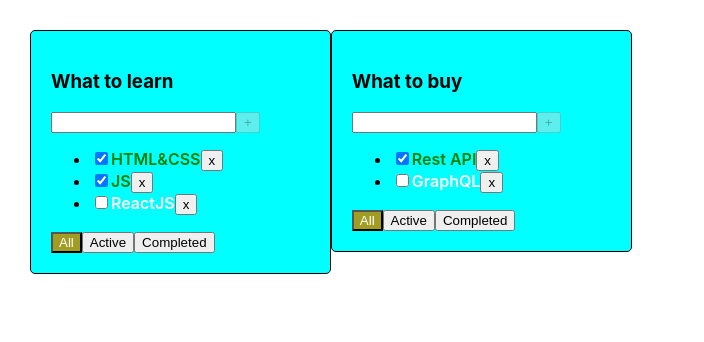
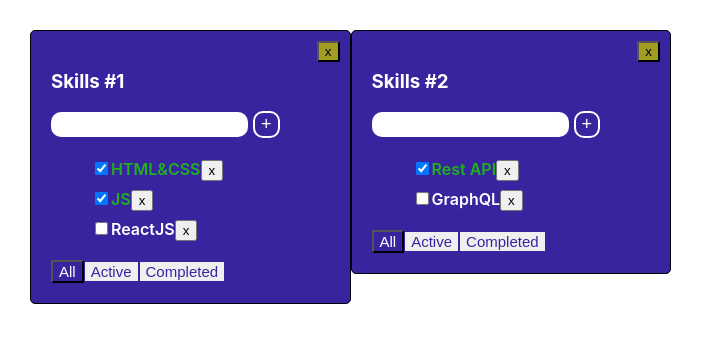
Before and after one commit to Vyacheslav-Spilch/It-incubator-TodoList, a React (Create React App) app: page / in a window 1280 px wide. Shown: the top 342 px of the page, without its empty margins (0-704 px from the left). Built offline with nearby package versions, Linux system fonts and the light colour scheme.

Commit message:
creating a component AddItemForm

```diff
--- /dev/null
+++ b/src/AddItemForm.tsx
@@ -0,0 +1,51 @@
+import React, {KeyboardEvent, ChangeEvent, useState } from "react";
+import { Button } from "./Button";
+import './App.css';
+
+type AddItemFormProps = {
+    addTask: (todoListId: string, taskTitle: string) => void
+    todoListId: string
+}
+
+export const AddItemForm = (props: AddItemFormProps) => {
+    const [taskTitle, setTaskTitle] = useState<string>('')
+    const [error, setError] = useState<string | null>(null)
+
+    const addTaskHandler = () => {
+        if(taskTitle.trim()) {
+            props.addTask(props.todoListId, taskTitle)
+            setTaskTitle("")
+        }
+        else {
+            setError('Error - empty string')
+        }
+    }
+
+    const onChangeHandler = (e: ChangeEvent<HTMLInputElement>) => {
+        setError(null)
+        setTaskTitle(e.currentTarget.value)
+    }
+
+    const onKeyDownHandler = (e: KeyboardEvent<HTMLInputElement>) => {
+        setError(null)
+        if(e.key === "Enter" && taskTitle.trim()) {
+            addTaskHandler()
+        }
+        else {
+            setError('Error - empty string')
+        }
+    }
+
+    return (
+        <div className="input_and_btn">
+                    <input
+                        value={taskTitle}
+                        onChange={onChangeHandler}
+                        onKeyDown={onKeyDownHandler}
+                        className={error ? "error input" : "input"}
+                    />
+                    <Button title="+" onClickHandler={addTaskHandler} isDisabled={!taskTitle} className={"btn-add-task"}/>
+                    {error && <div className="error-message">{error}</div>}
+                </div>
+    )
+}
--- a/src/App.css
+++ b/src/App.css
@@ -5,15 +5,38 @@
   display: flex;
   padding: 30px;
 }
+
 .todoList > div {
   margin-right: 50px;
 }
+
 .todoList {
   border: 1px solid black;
   border-radius: 5px;
-  background-color: aqua;
+  /* background-color: rgb(0, 255, 128); */
+  background-color: rgb(57, 36, 160);
   padding: 20px;
   font-weight: 600;
+  position: relative;
+}
+.title-todolist {
+  color: #fff;
+}
+.title {
+  font-size: 35px;
+  letter-spacing: 1.2;
+  text-align: center;
+  color: #fff;
+}
+.container-title {
+  margin: 0 auto;
+  background-color:rgb(57, 36, 160);
+  padding: 15px 35px;
+  border-radius: 35px;
+}
+.todoList ul {
+  list-style-type: none;
+  line-height: 30px;
 }
 
 .error {
@@ -22,15 +45,74 @@
 .error-message {
   color: red
 }
+.input {
+  border-radius: 10px;
+  padding: 5px 10px;
+  outline: none;
+}
 
 .active-filter {
-  background-color: rgb(160, 156, 36);
+  background-color: rgb(57, 36, 160);
   color: #fff;
 }
 
 .task-done {
-  color: green;
+  color: rgb(31, 177, 31);
 }
 .task-active {
   color: #fff;
 }
+
+.delete-todolist {
+  right: 10px;
+  top: 10px;
+  background-color: rgb(160, 156, 36);
+  position: absolute;
+  cursor: pointer;
+}
+.delete-todolist:hover {
+  background-color: #fff;
+  color: rgb(160, 156, 36);
+}
+
+.btn-add-task {
+  border-radius: 10px;
+  border: 2px solid #fff;
+  background-color: rgb(57, 36, 160);
+  color: #fff;
+  font-size: 18px;
+  font-weight: 400;
+  cursor: pointer;
+}
+.btn-add-task:hover {
+  transform: scale(1.1);
+  transition: all 0.3s ease-in;
+}
+.isActive-filter, .active-filter {
+  cursor: pointer;
+  font-size: 15px;
+}
+
+.isActive-filter {
+  border: 1px solid rgb(57, 36, 160);
+  color: rgb(57, 36, 160);
+}
+
+.filter_span{
+  font-size: 18px;
+  font-weight: bold;
+  display: inline-block;
+  margin: 10px 0 20px;
+  color:  transparent;
+  letter-spacing: 1.2px;
+  -webkit-text-stroke: #fff;
+  -webkit-text-stroke-width: 1px;
+}
+.input_and_btn {
+  display: flex;
+  align-items: center;
+}
+.input_and_btn input {
+  border: none;
+  margin-right: 5px;
+}
--- a/src/App.tsx
+++ b/src/App.tsx
@@ -14,8 +14,8 @@ const App = () => {
   let todolistID2 = v1()
 
   let [todolists, setTodolists] = useState<Array<todoListsType>>([
-      {id: todolistID1, title: 'What to learn', filter: 'all'},
-      {id: todolistID2, title: 'What to buy', filter: 'all'},
+      {id: todolistID1, title: 'Skills #1', filter: 'all'},
+      {id: todolistID2, title: 'Skills #2', filter: 'all'},
   ])
 
   let [tasks, setTasks] = useState({
@@ -30,6 +30,101 @@ const App = () => {
       ]
   })
 
+
+const deleteTasks = (todolistID: string, taskId: string) => {
+  let currentTasks = tasks[todolistID]
+  let filteredTasks = currentTasks.filter(el => el.id !== taskId)
+  tasks[todolistID] = filteredTasks
+  setTasks({...tasks})
+
+  // setTasks({...tasks, [todolistID]: tasks[todolistID].filter(el => el.id !== taskId)})
+}
+
+const addTask = (todoListID: string, newTitle: string) => {
+  //создаем новый объект, типа TaksType
+  let newTask = {
+    id: v1(),
+    title: newTitle,
+    isDone: false
+  }
+  // делаем копию исходного объекта, затем для того, чтобы создать дубликат ([key]: Array),
+  // указываем в качестве ключа идентификатор, под которым, у нас находится нужный массив,
+  // и далее делаем копию этого массива (не забывая указать ключ массива), со всеми исходными элементами,
+  // добавляя в его начало, новый объект
+  setTasks({...tasks,
+    [todoListID]: [newTask, ...tasks[todoListID]]
+  })
+}
+
+const changeTaskStatus = (todolistID: string, taskId: string, newIsDoneValue: boolean) => {
+  setTasks({...tasks,
+    [todolistID]: tasks[todolistID].map(el => el.id === taskId ? {...el, isDone: newIsDoneValue} : el)
+  })
+}
+
+const changeTasks = (tasktodolistID: string, filterValues: filterValuesType) => {
+  setTodolists(todolists.map(el => el.id === tasktodolistID ? {...el, filter: filterValues} : el))
+}
+const deleteTodolist = (todoListID: string) => {
+  setTodolists(todolists.filter(el => el.id !== todoListID))
+  //Очищаем данные о обьекте, после его удаления
+  delete tasks[todoListID]
+  todolists.pop()
+}
+
+
+
+
+  let todoListContent = todolists.length !== 0
+  ?
+  todolists.map(el => {
+    let taskForTodoList = tasks[el.id]
+    if(el.filter === "active") {
+      taskForTodoList = tasks[el.id].filter(el => el.isDone === false)
+    }
+    else if(el.filter === "completed") {
+      taskForTodoList = tasks[el.id].filter(el => el.isDone === true)
+    }
+    return (
+      <TodoList
+      title={el.title}
+      tasks={taskForTodoList}
+      deleteTasks={deleteTasks}
+      deleteTodolist={deleteTodolist}
+      changeTasks={changeTasks}
+      addTask={addTask}
+      filter={el.filter}
+      todoListId={el.id}
+      changeTaskStatus={changeTaskStatus}
+    />
+    )
+  })
+  :
+  <div className='container-title'><span className='title'>Список задач пуст</span></div>
+
+
+
+
+  return (
+    <div className="App">
+      {todoListContent}
+    </div>
+  );
+
+}
+
+export default App;
+
+
+{/* <TodoList
+          title={"What is learn"}
+          tasks={filteredTasks}
+          deleteTasks={deleteTasks}
+          changeTasks={changeTasks}
+          addTask={addTask}
+          filter={filter}
+          changeTaskStatus={changeTaskStatus}
+        /> */}
 
 // let [tasks, setTasks] = useState<Array<TaskType>>([
 //   {id: v1(), title: "CSS", isDone: true},
@@ -50,68 +145,3 @@ const App = () => {
 //     filter: "all",
 //   },
 // ])
-
-const deleteTasks = (todolistID: string, taskId: string) => {
-  setTasks({...tasks, [todolistID]: tasks[todolistID].filter(el => el.id !== taskId)})
-}
-
-const addTask = (newTitle: string) => {
-  // let newTask: TaskType = {
-  //   id: v1(),
-  //   title: newTitle,
-  //   isDone: false,
-  // }
-  // setTasks([newTask, ...tasks])
-}
-
-const changeTaskStatus = (taskId: string, newIsDoneValue: boolean) => {
-  // let nexTask: Array<TaskType> = tasks.map(el => el.id === taskId ? {...el, isDone: newIsDoneValue} : el)
-  // setTasks(nexTask)
-}
-
-const changeTasks = (taskTodoListIs: string, filterValues: filterValuesType) => {
-  setTodolists(todolists.map(el => el.id === taskTodoListIs ? {...el, filter: filterValues} : el))
-}
-
-
-
-
-  return (
-    <div className="App">
-      {todolists.map(el => {
-        let taskForTodoList = tasks[el.id]
-        if(el.filter === "active") {
-          taskForTodoList = tasks[el.id].filter(el => el.isDone === false)
-        }
-        if(el.filter === "completed") {
-          taskForTodoList = tasks[el.id].filter(el => el.isDone === true)
-        }
-        return (
-          <TodoList
-          title={el.title}
-          tasks={taskForTodoList}
-          deleteTasks={deleteTasks}
-          changeTasks={changeTasks}
-          addTask={addTask}
-          filter={el.filter}
-          todoListId={el.id}
-          changeTaskStatus={changeTaskStatus}
-        />
-        )
-      })}
-    </div>
-  );
-}
-
-export default App;
-
-
-{/* <TodoList
-          title={"What is learn"}
-          tasks={filteredTasks}
-          deleteTasks={deleteTasks}
-          changeTasks={changeTasks}
-          addTask={addTask}
-          filter={filter}
-          changeTaskStatus={changeTaskStatus}
-        /> */}
--- a/src/Todolist.tsx
+++ b/src/Todolist.tsx
@@ -1,5 +1,6 @@
 import { title } from "process";
 import React, { useState, KeyboardEvent, ChangeEvent } from "react";
+import { AddItemForm } from "./AddItemForm";
 import { filterValuesType } from "./App";
 import { Button } from "./Button";
 
@@ -17,9 +18,11 @@ type TodoPropsType = {
     todoListId: string
 
     deleteTasks: (todolistID: string, id: string) => void
+    deleteTodolist: (todoListID: string) => void
     changeTasks: (taskTodoListID: string, filter: filterValuesType) => void
-    addTask: (newTitle: string) => void
-    changeTaskStatus: (taskId: string, newIsDoneValue: boolean) => void
+    addTask: (todoListID: string, newTitle: string) => void
+    changeTaskStatus: (todolistID: string, taskId: string, newIsDoneValue: boolean) => void
+
 }
 
 
@@ -28,7 +31,9 @@ export const TodoList = ({
     tasks,
     filter,
     todoListId,
+
     deleteTasks,
+    deleteTodolist,
     changeTasks,
     addTask,
     changeTaskStatus,
@@ -44,7 +49,7 @@ export const TodoList = ({
                     <input
                         type="checkbox"
                         checked={el.isDone}
-                        onChange={(e) => changeTaskStatus(el.id, e.currentTarget.checked)}
+                        onChange={(e) => changeTaskStatus(todoListId, el.id, e.currentTarget.checked)}
                     />
                     <span className={el.isDone ? "task-done" : "task-active"}>{el.title}</span>
                     <Button title="x" onClickHandler={() => deleteTasks(todoListId, el.id)} />
@@ -52,69 +57,70 @@ export const TodoList = ({
             )
         })}
         </ul>
-    : <span>{filter === "active"
+    : <span className="filter_span">{filter === "active"
         ? "The list of active tasks is empty"
-        : filter === "completed" ? "The list of completed tasks is empty" : "Task list is empty"}</span>
+        : filter === "completed" ? "The list of completed tasks is empty" : "Task list is empty"}
+    </span>
 
-    const [taskTitle, setTaskTitle] = useState('')
-    const [error, setError] = useState<string | null>(null)
+    // const [taskTitle, setTaskTitle] = useState('')
+    // const [error, setError] = useState<string | null>(null)
 
-    const addTaskHandler = () => {
-        if(taskTitle.trim()) {
-            addTask(taskTitle)
-            setTaskTitle("")
-        }
-        else {
-            setError('Error - empty string')
-        }
-    }
+    // const addTaskHandler = () => {
+    //     if(taskTitle.trim()) {
+    //         addTask(todoListId, taskTitle)
+    //         setTaskTitle("")
+    //     }
+    //     else {
+    //         setError('Error - empty string')
+    //     }
+    // }
 
-    const onChangeHandler = (e: ChangeEvent<HTMLInputElement>) => {
-        setError(null)
-        setTaskTitle(e.currentTarget.value)
-    }
+    // const onChangeHandler = (e: ChangeEvent<HTMLInputElement>) => {
+    //     setError(null)
+    //     setTaskTitle(e.currentTarget.value)
+    // }
 
-    const onKeyDownHandler = (e: KeyboardEvent<HTMLInputElement>) => {
-        if(e.key === "Enter" && taskTitle.trim()) {
-            addTaskHandler()
-        }
-        else {
-            setError('Error - empty string')
-        }
-    }
+    // const onKeyDownHandler = (e: KeyboardEvent<HTMLInputElement>) => {
+    //     if(e.key === "Enter" && taskTitle.trim()) {
+    //         addTaskHandler()
+    //     }
+    //     else {
+    //         setError('Error - empty string')
+    //     }
+    // }
 
     const onClickAllHandler = () => changeTasks(todoListId, 'all')
     const onClickActiveHandler = () => changeTasks(todoListId, 'active')
     const onClickCompletedHandler = () => changeTasks(todoListId, 'completed')
 
+    const deleteTodolistsHandler = () => {
+        deleteTodolist(todoListId)
+    }
+
     return (
         <div>
             <div className="todoList">
-                <h3>{title}</h3>
-                <div>
-                    <input
-                        value={taskTitle}
-                        onChange={onChangeHandler}
-                        onKeyDown={onKeyDownHandler}
-                        className={error ? "error" : ""}
-                    />
-                    <Button title="+" onClickHandler={addTaskHandler} isDisabled={!taskTitle}/>
-                    {error && <div className="error-message">{error}</div>}
-                </div>
+                    <h3 className="title-todolist">{title}</h3>
+                    <AddItemForm addTask={addTask} todoListId={todoListId}/>
+                        <Button
+                        title="x"
+                        className="delete-todolist"
+                        onClickHandler={deleteTodolistsHandler}
+                        />
                     {tasksList}
                 <div>
                     <Button
-                        className={filter === "all" ? "active-filter" : ""}
+                        className={filter === "all" ? "active-filter" : "isActive-filter"}
                         title="All"
                         onClickHandler={onClickAllHandler}
                     />
                     <Button
-                        className={filter === "active" ? "active-filter" : ""}
+                        className={filter === "active" ? "active-filter" : "isActive-filter"}
                         title="Active"
                         onClickHandler={onClickActiveHandler}
                     />
                     <Button
-                        className={filter === "completed" ? "active-filter" : ""}
+                        className={filter === "completed" ? "active-filter" : "isActive-filter"}
                         title="Completed"
                         onClickHandler={onClickCompletedHandler}
                     />
```
